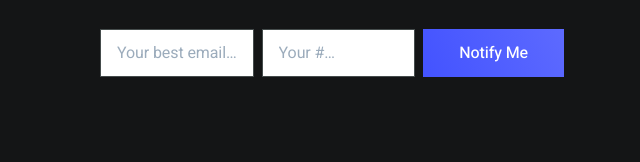
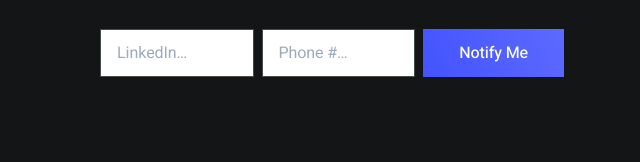
Before and after one commit to dpz1707/picnic, a plain HTML site: page index.html in a window 1280 px wide. Shown: the part 391-553 px from the top of the page, 0-640 px from the left. Drawn offline with nearby package versions, Linux system fonts and the light colour scheme; a script that the page names is missing.

Commit message:
Update index.html

```diff
--- a/index.html
+++ b/index.html
@@ -57,10 +57,10 @@
 	                        <p class="hero-paragraph is-revealing">Our landing page template works on all devices, so you only have to set it up once, and get beautiful results forever.</p>
 							<div class="hero-form field field-grouped is-revealing">
 	                            <div class="control control-expanded">
-	                                <input class="input" type="email" name="email" placeholder="Your best email&hellip;">
+	                                <input class="input" type="link" name="Linkedin" placeholder="LinkedIn&hellip;">
 	                            </div>
 								<div class="control control-expanded">
-	                                <input class="input" type="number" name="number" placeholder="Your #&hellip;">
+	                                <input class="input" type="number" name="number" placeholder="Phone #&hellip;">
 	                            </div>
 	                            <div class="control">
 	                                <a class="button button-primary button-block" href="#">Notify Me</a>
```
